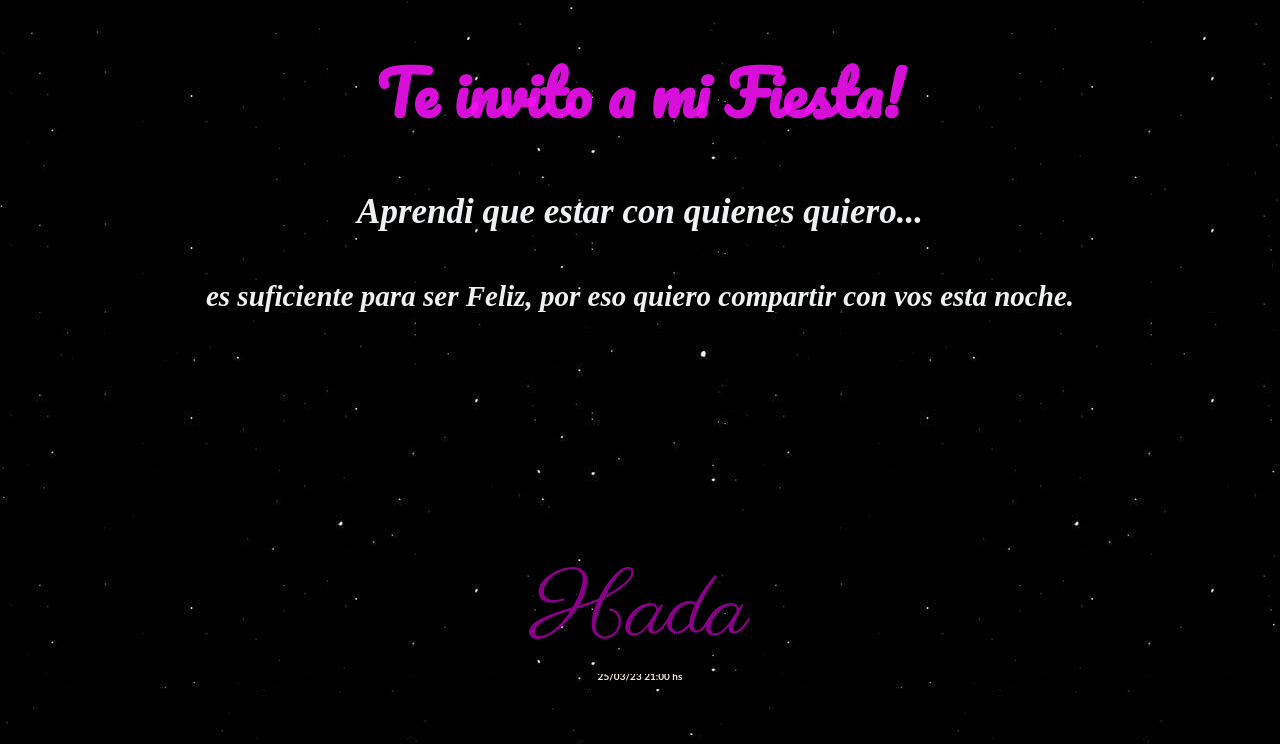
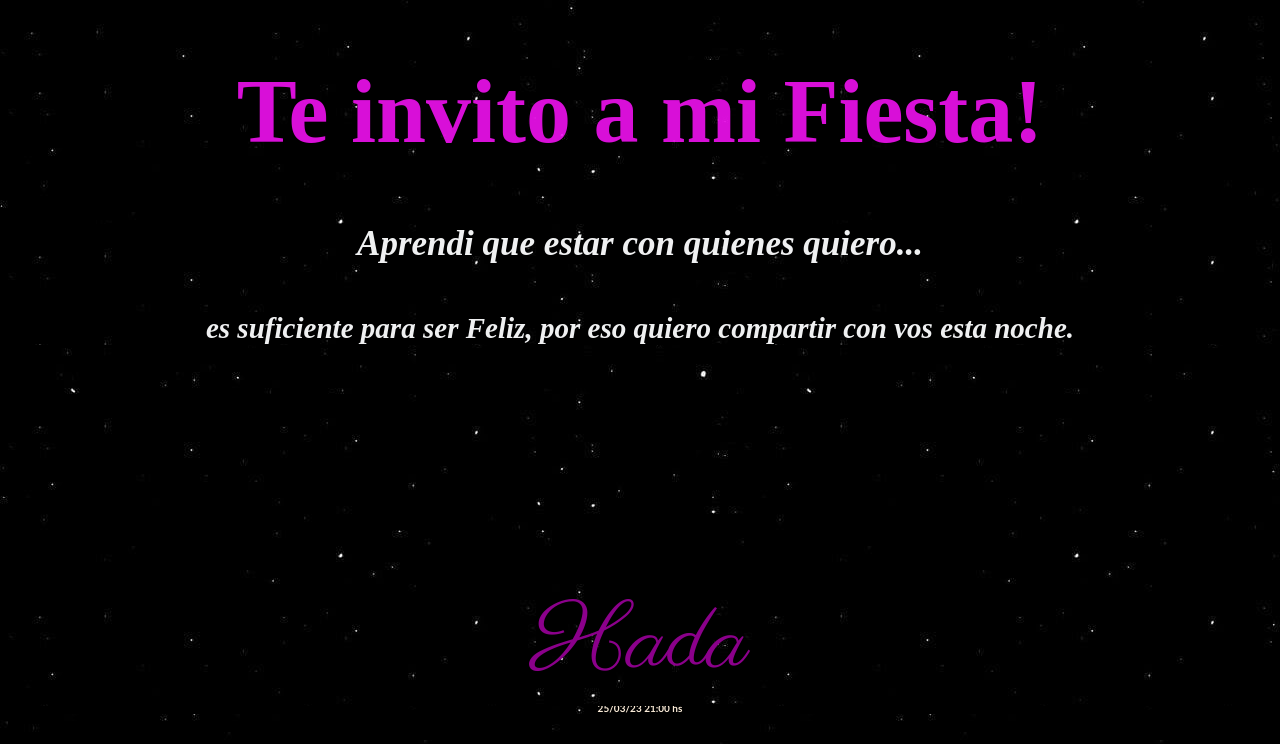
Before and after one commit to moyalucia1/invitacion-de-15, a React (Create React App) app: page / in a window 1280 px wide. Shown: the top 744 px of the page. Built offline with nearby package versions, Linux system fonts and the light colour scheme.

Commit message:
cambio de fuente

```diff
--- a/src/Componentes/Body.css
+++ b/src/Componentes/Body.css
@@ -1,12 +1,13 @@
 @import url(https://fonts.googleapis.com/css2?family=Pacifico&display=swap);
+@import url(https://fonts.googleapis.com/css2?family=Pacifico&family=Parisienne&display=swap);
 @import url(https://fonts.googleapis.com/css2?family=Pacifico&family=Parisienne&display=swap);
 @import url(https://fonts.googleapis.com/css2?family=Pacifico&family=Parisienne&display=swap);
 
 .titulo {
 
-  font-family: Pacifico;
+  font-family: Styles;
   color: rgba(245, 17, 245, 0.884);
-  font-size: 60px;
+  font-size: 90px;
 }
 .slide-fwd-center {
 	-webkit-animation: slide-fwd-center 7s cubic-bezier(0.250, 0.460, 0.450, 0.940) both;
```
Also changed, not shown: src/Componentes/Body.js (line endings or trailing spaces), src/Componentes/Footer.css (line endings or trailing spaces), src/Componentes/Footer.js (line endings or trailing spaces).
